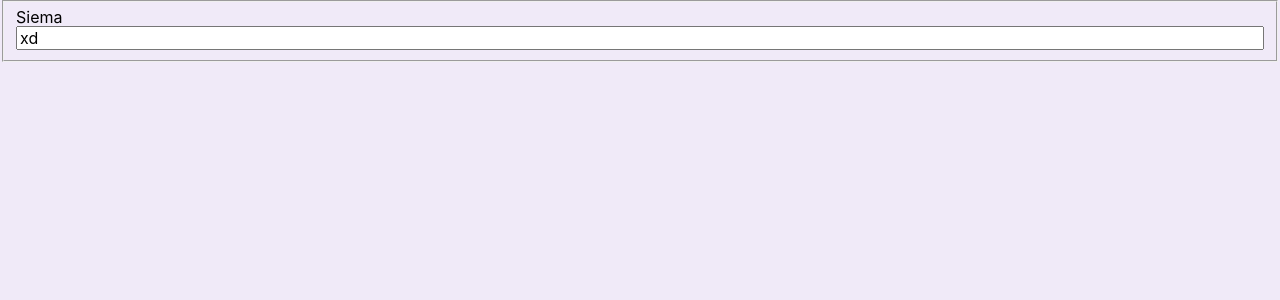
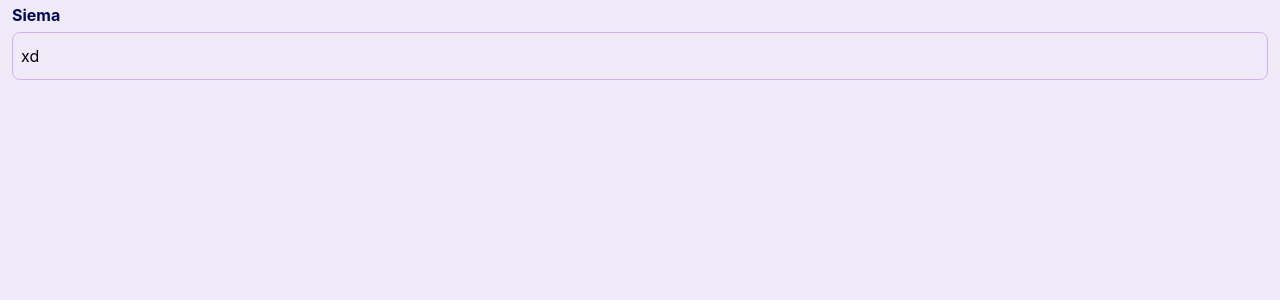
Before and after one commit to mizdebski77/think1st, a React (Vite) app: page / in a window 1280 px wide. Shown: the top 300 px of the page. Built offline with nearby package versions, Linux system fonts and the light colour scheme.

Commit message:
Theme colors added

```diff
--- a/src/App.tsx
+++ b/src/App.tsx
@@ -1,4 +1,3 @@
-import "./App.css";
 import { Input } from "./components/Input";
 
 function App() {
--- a/src/components/Input/index.tsx
+++ b/src/components/Input/index.tsx
@@ -8,12 +8,12 @@ interface InputProps {
 export const Input = ({ text, type, onChange, value }: InputProps) => {
     return (
         <fieldset className="grid gap-2">
-            <label className="text-textMain font-normal">{text}</label>
+            <label className="text-primary font-bold">{text}</label>
             <input
                 type={type}
                 value={value}
                 onChange={onChange}
-                className="p-2 rounded h-12"
+                className="p-2 rounded-lg h-12 w-full border border-main focus:outline-focus active:bg-active"
             />
         </fieldset>
     );
--- a/src/index.css
+++ b/src/index.css
@@ -1,6 +1,12 @@
-@tailwind base;
-@tailwind components;
-@tailwind utilities;
+@import "tailwindcss";
+
+
+@theme {
+   --color-primary: #000853;
+   --color-main:#CBB6E5;
+   --color-focus: #761BE4;
+   --color-active: #FAF9FA;
+}
 
 html {
   box-sizing: border-box;
@@ -13,7 +19,7 @@ html {
 }
 
 body {
-  background: #f0eaf8;
+  background: #F0EAF8;
   padding: 0px;
   font-family: "Inter";
 }
--- a/tailwind.config.js
+++ b/tailwind.config.js
@@ -4,10 +4,6 @@ module.exports = {
         "./src/**/*.{html,js,tsx,ts}",
         "./node_modules/react-tailwindcss-datepicker/dist/index.esm.js",
     ],
-    theme: {
-        colors: {
-          textMain: '#000853'
-        },
-    },
+    theme: {},
     plugins: [],
 };
--- a/vite.config.ts
+++ b/vite.config.ts
@@ -1,7 +1,11 @@
 import { defineConfig } from 'vite'
 import react from '@vitejs/plugin-react-swc'
+import tailwindcss from '@tailwindcss/vite'
 
 // https://vite.dev/config/
 export default defineConfig({
-  plugins: [react()],
+  plugins: [
+    react(),
+    tailwindcss(),
+  ],
 })
```
Also changed, not shown: src/App.css (deleted).
